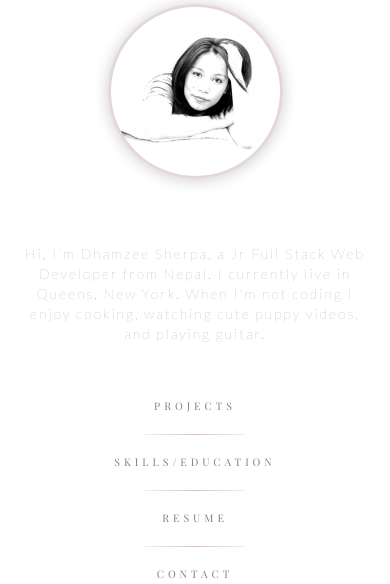
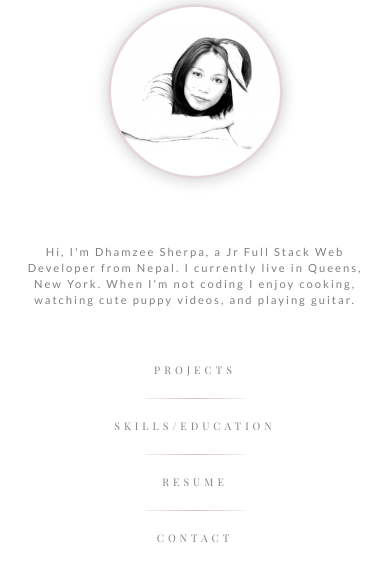
Before and after one commit to ziehdoma/ziehdoma, a PHP site: page / in a window 390 px wide. Shown: the part 207-791 px from the top of the page. Run offline with PHP 8.4, Linux system fonts and the light colour scheme; some libraries are stand-ins or nearby versions.

Commit message:
updated fonts for mobile

```diff
--- a/css/main.css
+++ b/css/main.css
@@ -62,20 +62,6 @@ ul {
     -ms-transition: all 300ms ease-in;
     -o-transition: all 300ms ease-in;
     transition: all 300ms ease-in;
-}
-
-@media only screen and (max-width: 865px) {
-  #logo h1 {
-    position: absolute;
-    top: 0;
-    left: 25px;
-  }
-  #logo h2 {
-    position: absolute;
-    top: 31px;
-    left: 19px;
-    font-size: 22px;
-  }
 }
 
 
@@ -286,3 +272,27 @@ hr {
     -o-transition: all 300ms ease-in;
     transition: all 300ms ease-in;
 }
+
+
+
+
+
+@media only screen and (max-width: 865px) {
+  #logo h1 {
+    position: absolute;
+    top: 0;
+    left: 25px;
+  }
+  #logo h2 {
+    position: absolute;
+    top: 31px;
+    left: 19px;
+    font-size: 22px;
+  }
+  #welcome p, #education p, #myskills span {
+    font-weight: 400;
+  }
+  #welcome p {
+    font-size: .8em;
+  }
+}
```
